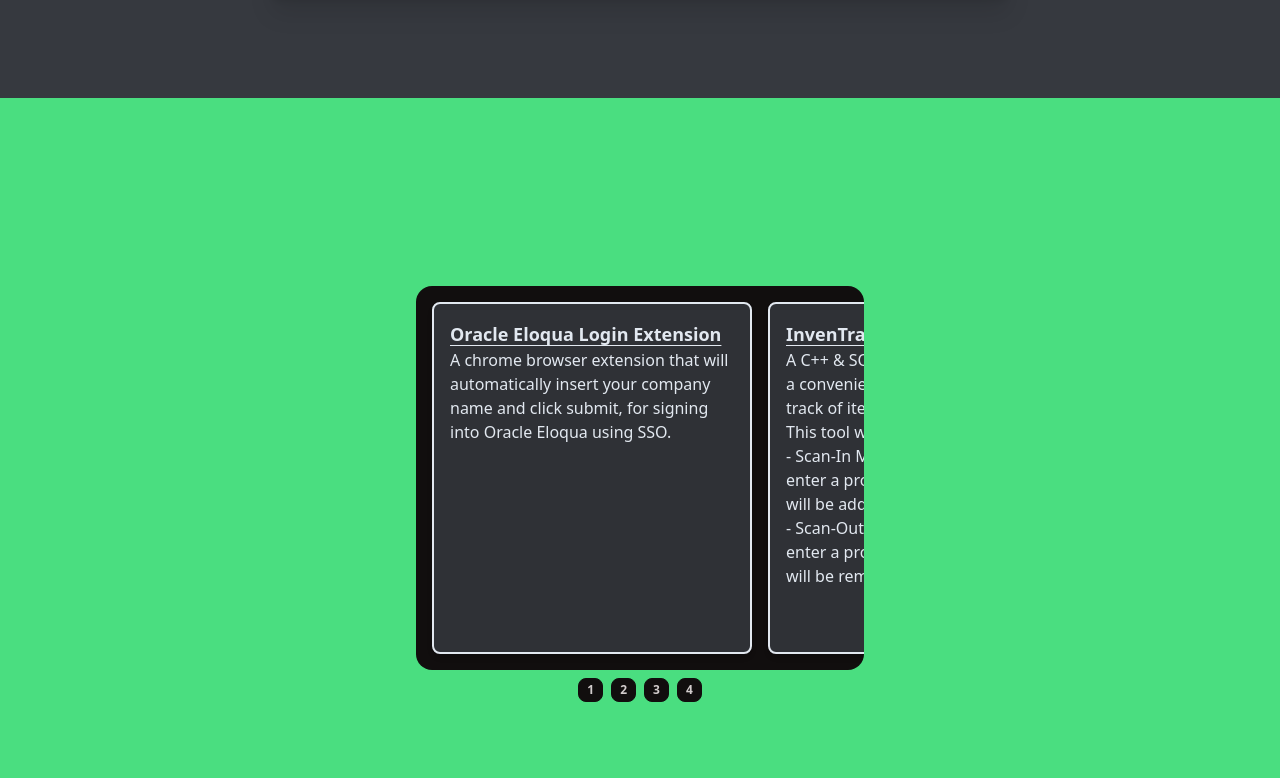
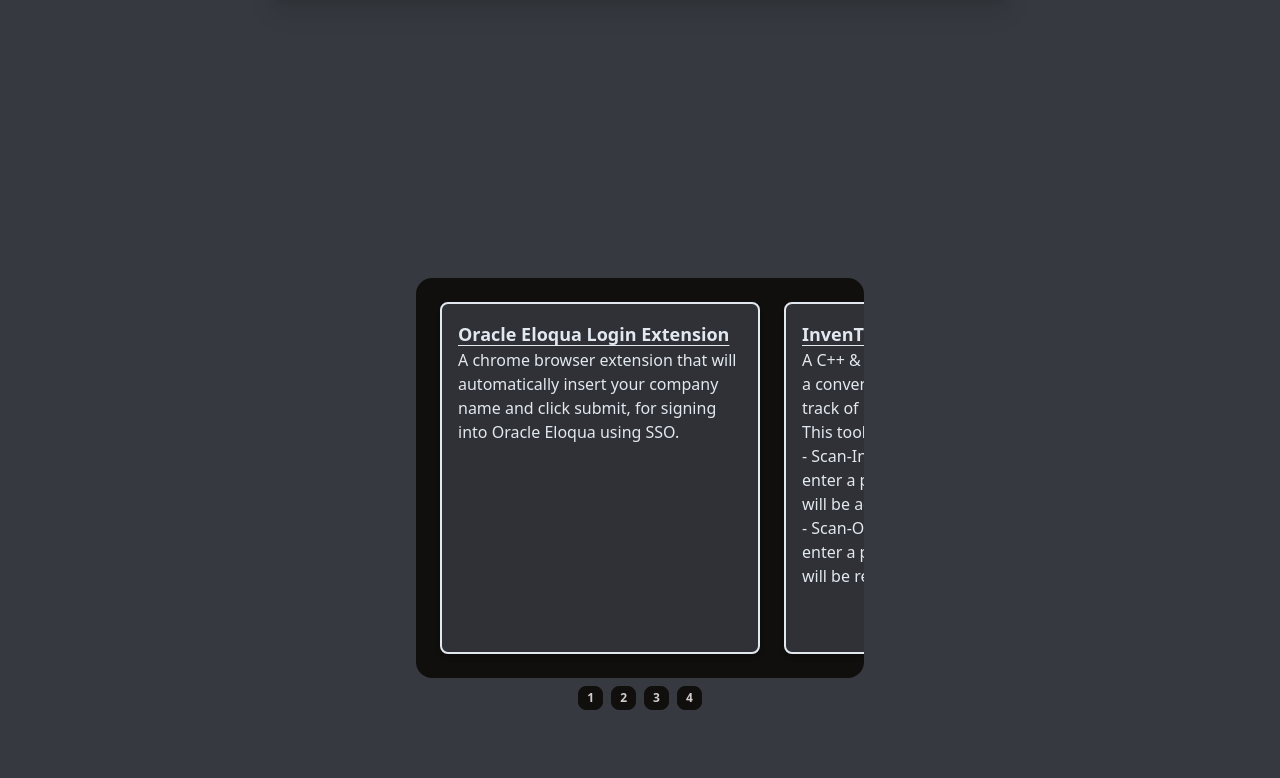
Before and after one commit to NoumanAMalik/NoumanAMalik, a website: page index.html in a window 1280 px wide. Shown: the part 2302-3080 px from the top of the page. Drawn offline with nearby package versions, Linux system fonts and the light colour scheme.

Commit message:
Changed background and adjusted spacing

```diff
--- a/index.html
+++ b/index.html
@@ -261,8 +261,8 @@
                 </a>
             </div>
         </div>
-        <div class="w-screen h-screen flex items-center justify-center flex-col bg-green-400">
-            <div class="carousel carousel-center max-w-md p-4 space-x-4 bg-neutral rounded-box">
+        <div class="w-screen h-screen flex items-center justify-center flex-col">
+            <div class="carousel carousel-center max-w-md p-6 space-x-6 bg-neutral rounded-box">
                 <div id="item1" class="carousel-item">
                     <div class="info-card-link max-w-xs h-88">
                         <p
```
Also changed, not shown: dist/output.css.
